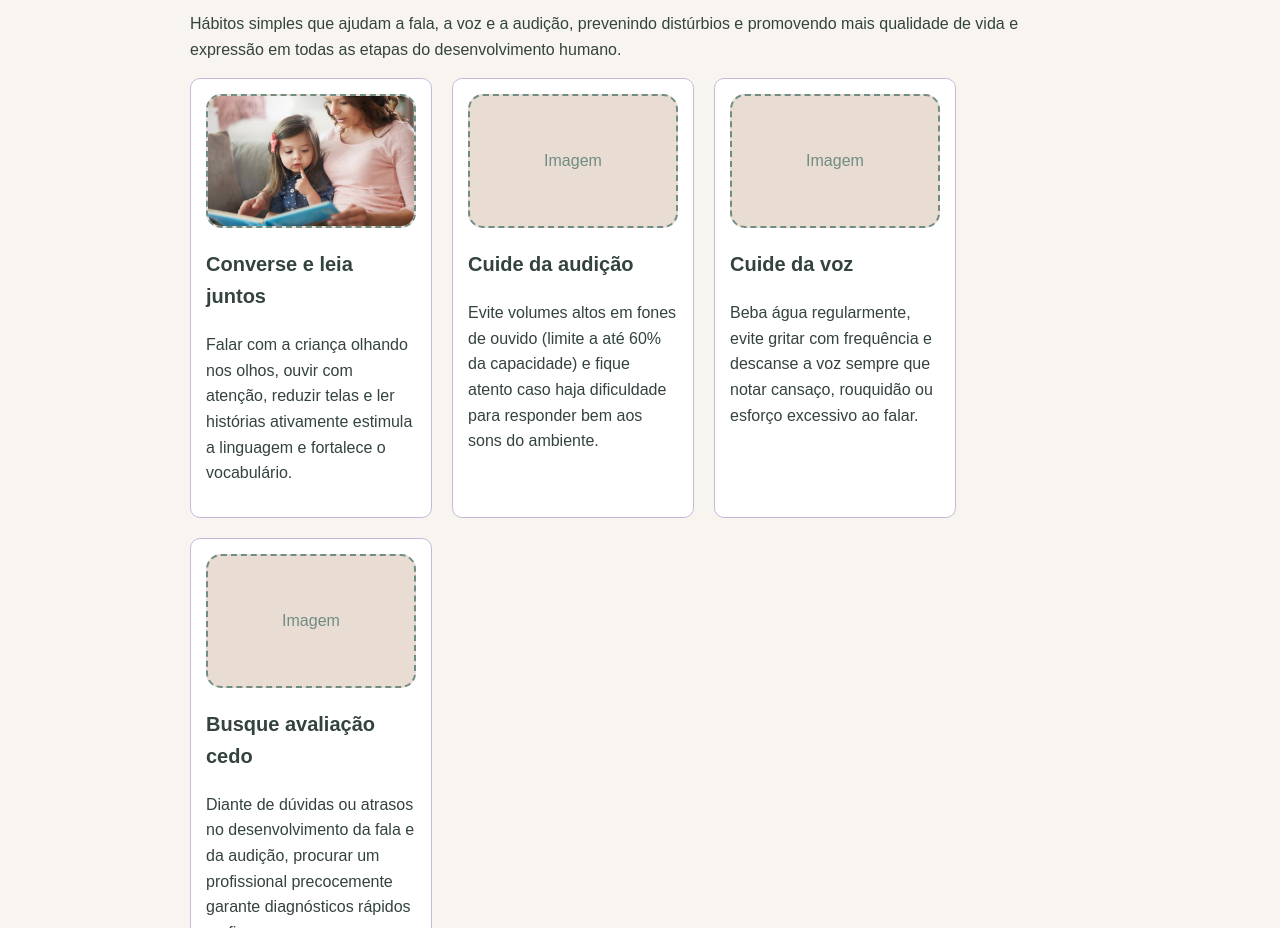
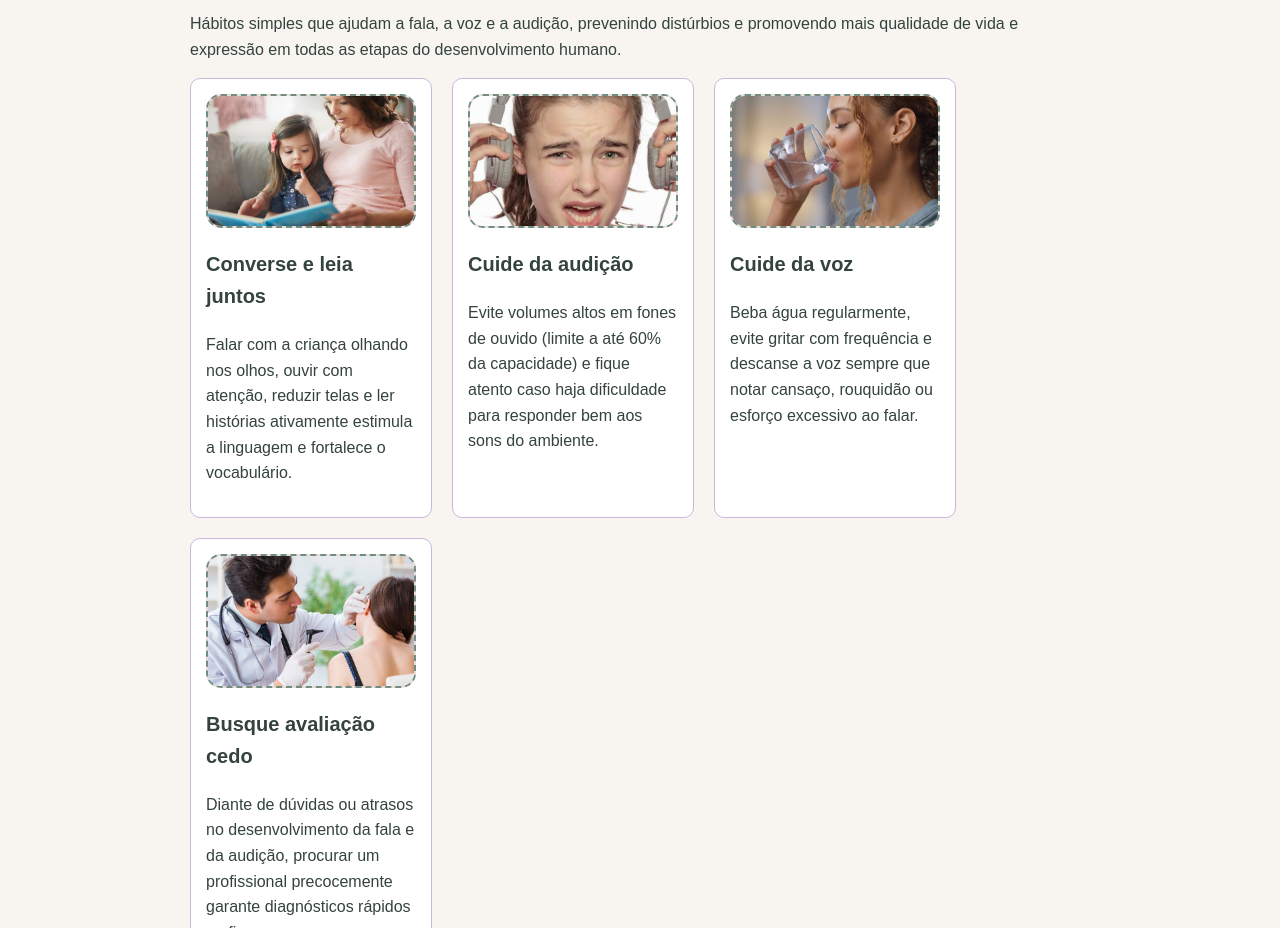
Before and after one commit to danielfdev836/repete_comigo, a plain HTML site: page HTMLS/cuidados.html in a window 1280 px wide. Shown: the part 172-1100 px from the top of the page. Drawn offline with Linux system fonts and the light colour scheme.

Commit message:
add imagens e atualiza htmls

```diff
--- a/HTMLS/cuidados.html
+++ b/HTMLS/cuidados.html
@@ -33,28 +33,32 @@
           vida e expressão em todas as etapas do desenvolvimento humano.</p>
         <div class="cards">
           <div class="cartao">
-            <div class="slot"><img src="../IMAGENS/images.jpg"  width="250" height="150"  alt="Imagem ilustrativa de uma criança lendo um livro com um adulto"></div>
+            <div class="slot"><img src="../IMAGENS/images.jpg" width="250" height="150"
+                alt="Imagem ilustrativa de uma criança lendo um livro com um adulto"></div>
             <h3>Converse e leia juntos</h3>
             <p>Falar com a criança olhando nos olhos, ouvir com atenção, reduzir telas e ler histórias ativamente
               estimula a linguagem e fortalece o vocabulário.</p>
           </div>
           <div class="cartao">
             <!-- IMAGEM 2: troque o <span> por <img src="img/cuidado2.jpg" alt="..."> -->
-            <div class="slot"><span>Imagem</span></div>
+            <div class="slot"><img src="../IMAGENS/fones.jpg" width="250" height="150"
+                alt="Imagem pessoa com dor ao ouvir musica"></div>
             <h3>Cuide da audição</h3>
             <p>Evite volumes altos em fones de ouvido (limite a até 60% da capacidade) e fique atento caso haja
               dificuldade para responder bem aos sons do ambiente.</p>
           </div>
           <div class="cartao">
             <!-- IMAGEM 3: troque o <span> por <img src="img/cuidado3.jpg" alt="..."> -->
-            <div class="slot"><span>Imagem</span></div>
+            <div class="slot"><img src="../IMAGENS/agua.jpg" width="250" height="150" alt="Imagem de pessoa falando">
+            </div>
             <h3>Cuide da voz</h3>
             <p>Beba água regularmente, evite gritar com frequência e descanse a voz sempre que notar cansaço, rouquidão
               ou esforço excessivo ao falar.</p>
           </div>
           <div class="cartao">
             <!-- IMAGEM 4: troque o <span> por <img src="img/cuidado4.jpg" alt="..."> -->
-            <div class="slot"><span>Imagem</span></div>
+            <div class="slot"><img src="../IMAGENS/fono.jpg" width="250" height="150"
+                alt="Imagem de avaliação fonoaudiológica"></div>
             <h3>Busque avaliação cedo</h3>
             <p>Diante de dúvidas ou atrasos no desenvolvimento da fala e da audição, procurar um profissional
               precocemente garante diagnósticos rápidos e eficazes.</p>
```
Also changed, not shown: HTMLS/o-que-e.html (+5 -2 lines), HTMLS/sinais.html (+5 -2 lines), IMAGENS/agua.jpg (added), IMAGENS/fones.jpg (added), IMAGENS/fono.jpg (added).
